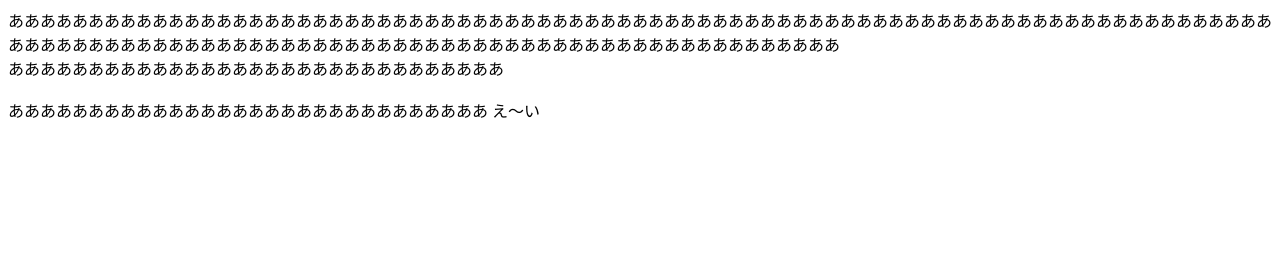
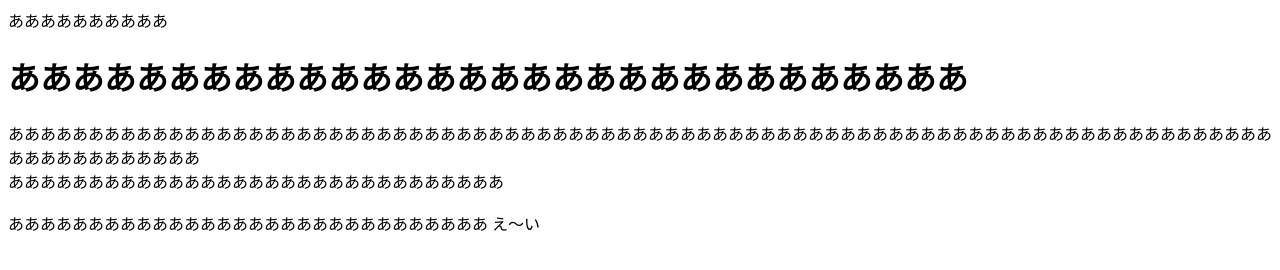
Before and after one commit to sujin2010bemani/sujin2010bemani.github.io, a plain HTML site: page index.html in a window 1280 px wide. Drawn offline with Linux system fonts and the light colour scheme.

Commit message:
Update index.html

```diff
--- a/index.html
+++ b/index.html
@@ -4,7 +4,7 @@
 <meta charset="utf8">
 <title>ひょ～い</title>
 </head>
-<body>あああああああああああああああああああああああああああああああああああああああああああああああああああああああああああああああああああああああああああああああああああああああああああああああああああああああああああああああああああああああああああああああああああ<br>あああああああああああああああああああああああああああああああ<br><br>ああああああああああああああああああああああああああああああ
+<body>ああああああああああ<h1>ああああああああああああああああああああああああああああああ</h1>あああああああああああああああああああああああああああああああああああああああああああああああああああああああああああああああああああああああああああああああああああああああああああ<br>あああああああああああああああああああああああああああああああ<br><br>ああああああああああああああああああああああああああああああ
 え～い
 </body>
 </html>
```
